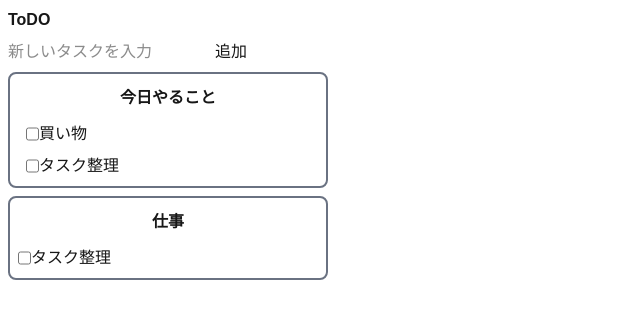
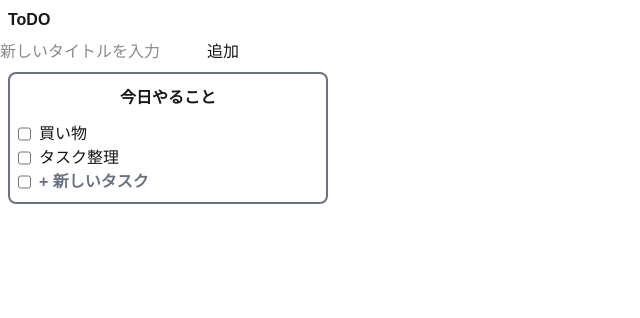
Before and after one commit to TAKE00007/nextjs13-todo-app, a Next.js app: page / in a window 1280 px wide. Shown: the top 318 px of the page, without its empty margins (0-640 px from the left). Built offline with nearby package versions, Linux system fonts and the light colour scheme.

Commit message:
todoList_component

```diff
--- a/src/app/page.tsx
+++ b/src/app/page.tsx
@@ -1,18 +1,64 @@
 "use client";
+import TodoList from "@/components/todoList";
 import Head from "next/head";
 import Image from "next/image";
+import { ServerInsertedHTMLContext } from "next/navigation";
 import { useState } from "react";
 
 export default function Home() {
+  const [todoLists, setTodoLists] = useState<string[]>(["今日やること"]);
+  const [isEditing, setIsEditing] = useState(false);// 編集モードの状態
   const [todoText, setTodoText] = useState("");
-  const [todos, setTodos] = useState(["買い物", "タスク整理"]);
-  const onChangeTodoText = (event) => setTodoText(event.target.value);//evetの値がtodoTextと同じ
+  const [todos, setTodos] = useState(["買い物", "タスク整理", ""]);
+  const [editingIndex, setEditingIndex] = useState(null);
+  const [inputValue, setInputValue] = useState("");
+  const [completeTodos, setCompleteTodos] = useState(new Set());
+  const onChangeTodoText = (event : String) => setTodoText(event.target.value);//evetの値がtodoTextと同じ
   const onClickAdd= () => {
     if (todoText === "") return;
     const newTodos = [...todos, todoText];
     setTodos(newTodos);
     setTodoText("");
   }
+
+  const toggleComplete = (index : Number) => {
+    setCompleteTodos((prev) => {
+      const newCompleted = new Set(prev);
+      // indexがすでに完了リストにある場合は削除、なければ追加
+      if (newCompleted.has(index)) {
+        newCompleted.delete(index);
+      } else {
+        newCompleted.add(index);
+      }
+      return newCompleted;
+    })
+  }
+
+  const handleEdit = (index) => {
+    setEditingIndex(index);
+    setInputValue(todos[index]);
+  }
+
+  const handleChange = (e) => {
+    setInputValue(e.target.value);
+  }
+
+  const handleBlurOrEnter = (index) => {
+    if (inputValue.trim() === "") return;
+
+    const newTodos = [...todos];
+    newTodos[index] = inputValue;
+
+    if (index === todos.length-1) {
+      newTodos.push("");//最後の空タスクを編集した場合、新しいからタスクを追加
+    }
+
+    setTodos(newTodos);
+    setEditingIndex(null);
+    setInputValue("");
+  }
+
+
   return (
     <>
       <Head>
@@ -20,33 +66,12 @@ export default function Home() {
       </Head>
       <main>
         <h1 className="font-bold m-2">ToDO</h1>
-        <div className="flex m-2">
-          <input type="text" placeholder="新しいタスクを入力" value={todoText} onChange={onChangeTodoText}/>
+        <div>
+          <input type="text" placeholder="新しいタイトルを入力" value={todoText} onChange={onChangeTodoText}/>
           <button onClick={onClickAdd}>追加</button>
         </div>
-        <div className="border-2 border-gray-500 rounded-lg m-2 w-xs">
-          <h2 className="text-center m-3 font-semibold">今日やること</h2>
-          <ul className="flex-row m-2">
-            {todos.map((todo) => {
-              return (
-                <div className="flex m-2">
-                  <input type="checkbox" />
-                  <li key={todo}>{todo}</li>
-                </div>
-              )
-            })}
-          </ul>
-        </div>
-        <div className="border-2 border-gray-500 rounded-lg m-2 w-xs">
-          <h2 className="text-center m-3 font-semibold">仕事</h2>
-          <ul>
-            <div className="flex m-2">
-              <input type="checkbox" />
-              <li>タスク整理</li>
-            </div>
-          </ul>
-        </div>
 
+        <TodoList />
 
       </main>
   </>
--- /dev/null
+++ b/src/components/todoList.tsx
@@ -0,0 +1,113 @@
+"use client";
+import { useState } from "react";
+
+type TodoListProps = {
+    defaultTitle: string;
+    defaultTodos: string[];
+}
+
+export const TodoList = ({ defaultTitle="今日やること", defaultTodos = ["買い物", "タスク整理", ""] }: TodoListProps) => {
+    const [isEditing, setIsEditing] = useState(false);// 編集モードの状態
+    const [todoText, setTodoText] = useState("");
+    const [title, setTitle] = useState(defaultTitle);
+    const [todos, setTodos] = useState(defaultTodos);
+    const [editingIndex, setEditingIndex] = useState(null);
+    const [inputValue, setInputValue] = useState("");
+    const [completeTodos, setCompleteTodos] = useState(new Set());
+
+    const onChangeTodoText = (event : String) => setTodoText(event.target.value);//evetの値がtodoTextと同じ
+    const onClickAdd= () => {
+        if (todoText === "") return;
+        const newTodos = [...todos, todoText];
+        setTodos(newTodos);
+        setTodoText("");
+    }
+    const toggleComplete = (index : Number) => {
+        setCompleteTodos((prev) => {
+          const newCompleted = new Set(prev);
+          // indexがすでに完了リストにある場合は削除、なければ追加
+          if (newCompleted.has(index)) {
+            newCompleted.delete(index);
+          } else {
+            newCompleted.add(index);
+          }
+          return newCompleted;
+        })
+      }
+
+    const handleEdit = (index) => {
+    setEditingIndex(index);
+    setInputValue(todos[index]);
+    }
+
+    const handleChange = (e) => {
+    setInputValue(e.target.value);
+    }
+
+    const handleBlurOrEnter = (index) => {
+    if (inputValue.trim() === "") return;
+
+    const newTodos = [...todos];
+    newTodos[index] = inputValue;
+
+    if (index === todos.length-1) {
+        newTodos.push("");//最後の空タスクを編集した場合、新しいからタスクを追加
+    }
+
+    setTodos(newTodos);
+    setEditingIndex(null);
+    setInputValue("");
+    }
+
+    return (
+        <div className="border-2 border-gray-500 rounded-lg m-2 w-xs">
+            <h2
+                className="text-center m-3 font-semibold cursor-pointer hover:underline hover:text-blue-500 hover:font-bold"
+                onClick={(e) => {
+                e.stopPropagation(); // クリックイベントの伝播を止める
+                setIsEditing(true)
+                }} // タイトルをクリックで編集モードに
+            >
+                    {title}
+            </h2>
+
+            <ul className="flex-row m-2">
+                {todos.map((todo, index) => {
+                    return (
+                    <li key={index} className="flex space-x-2">
+                        <input
+                        type="checkbox"
+                        checked={completeTodos.has(index)} // チェックをするとtrueになる
+                        onChange={ () => {toggleComplete(index)}}
+                        />
+                        {editingIndex === index ? (
+                        <input
+                            type="text"
+                            value={inputValue}
+                            autoFocus
+                            onChange={handleChange}
+                            onBlur={() => handleBlurOrEnter(index)}
+                            onKeyDown={(e) => {
+                            if (e.key === "Enter") handleBlurOrEnter(index);
+                            }}
+                        />
+                        ) : (
+                        <span
+                            className={`cursor-pointer ${
+                            todo === "" ? "text-gray-500 font-bold hover:underline hover:text-blue-500" : ""
+                            } ${
+                            completeTodos.has(index) ? "line-through text-gray-500" : ""
+                            }`}
+                            onClick={() => handleEdit(index)}
+                        >
+                            {todo || "+ 新しいタスク"}
+                        </span>
+                        )}
+                    </li>
+                    )
+                })}
+            </ul>
+            </div>
+    )}
+
+    export default TodoList;
```
